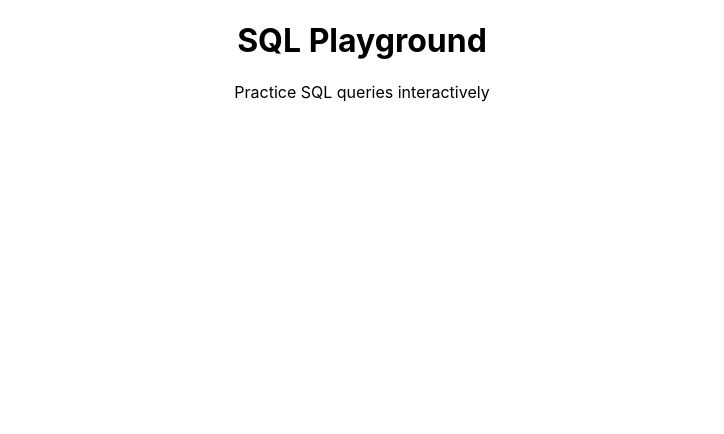
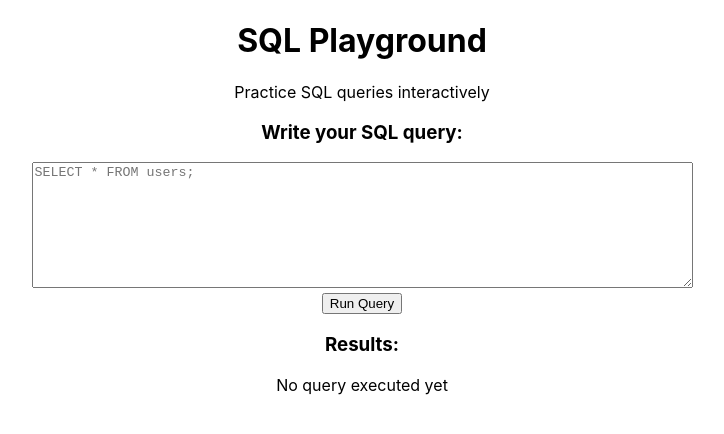
Before and after one commit to amit-mskl/sql-playground, a React (Create React App) app: page / in a window 1280 px wide. Shown: the top 434 px of the page, without its empty margins (278-1002 px from the left). Built offline with nearby package versions, Linux system fonts and the light colour scheme.

Commit message:
Added sql query text box and button to run query

```diff
--- a/src/App.js
+++ b/src/App.js
@@ -7,6 +7,26 @@ function App() {
         <h1>SQL Playground</h1>
         <p>Practice SQL queries interactively</p>
       </header>
+
+      <main>
+        <div className="query-section">
+          <h3>Write your SQL query:</h3>
+          <textarea
+            placeholder="SELECT * FROM users;"
+            rows="8"
+            cols="80"
+          />
+          <br />
+          <button>Run Query</button>
+        </div>
+
+        <div className="results-section">
+          <h3>Results:</h3>
+          <div className="results-area">
+            No query executed yet
+          </div>
+        </div>
+      </main>
     </div>
   );
 }
```
